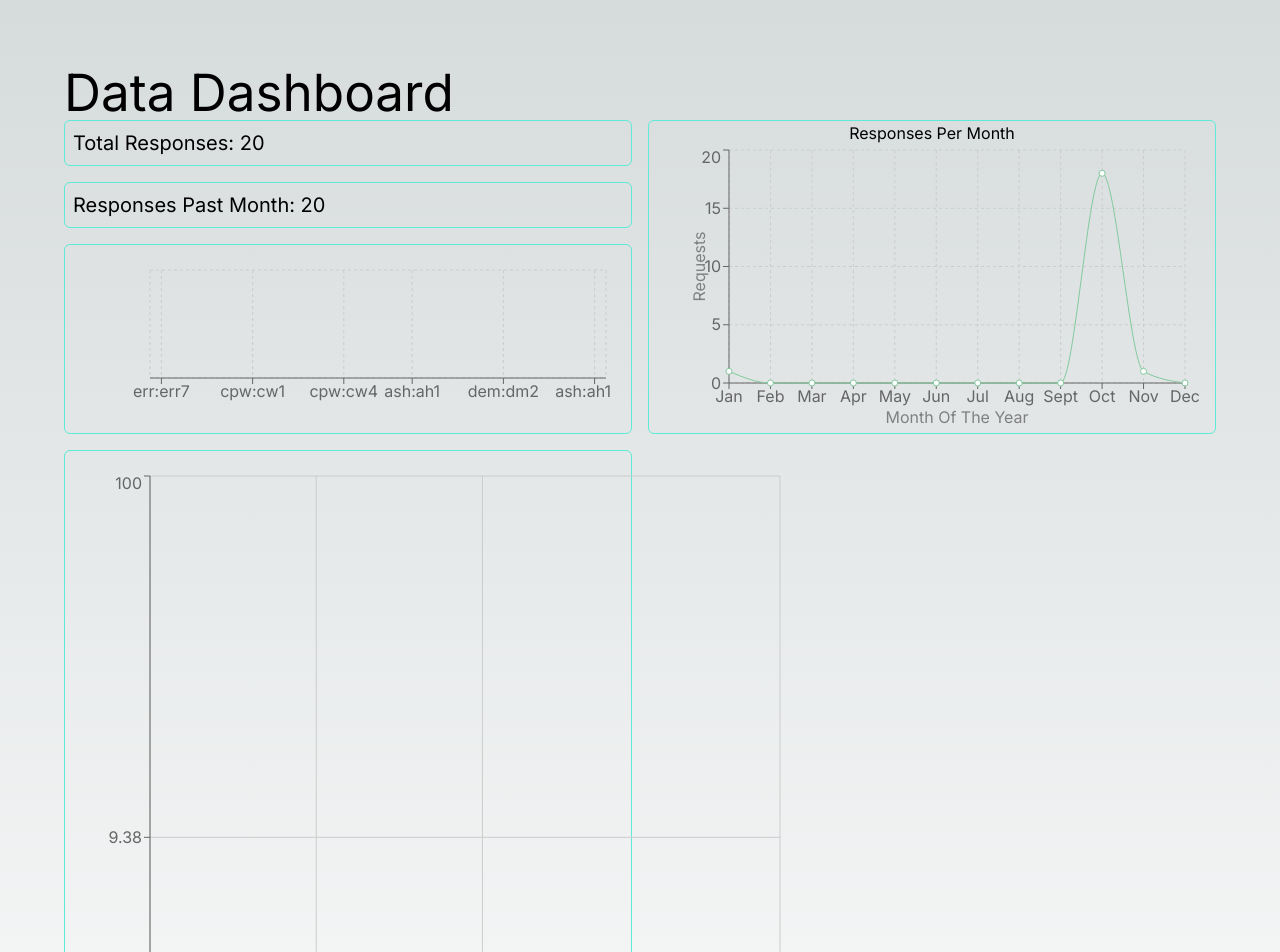
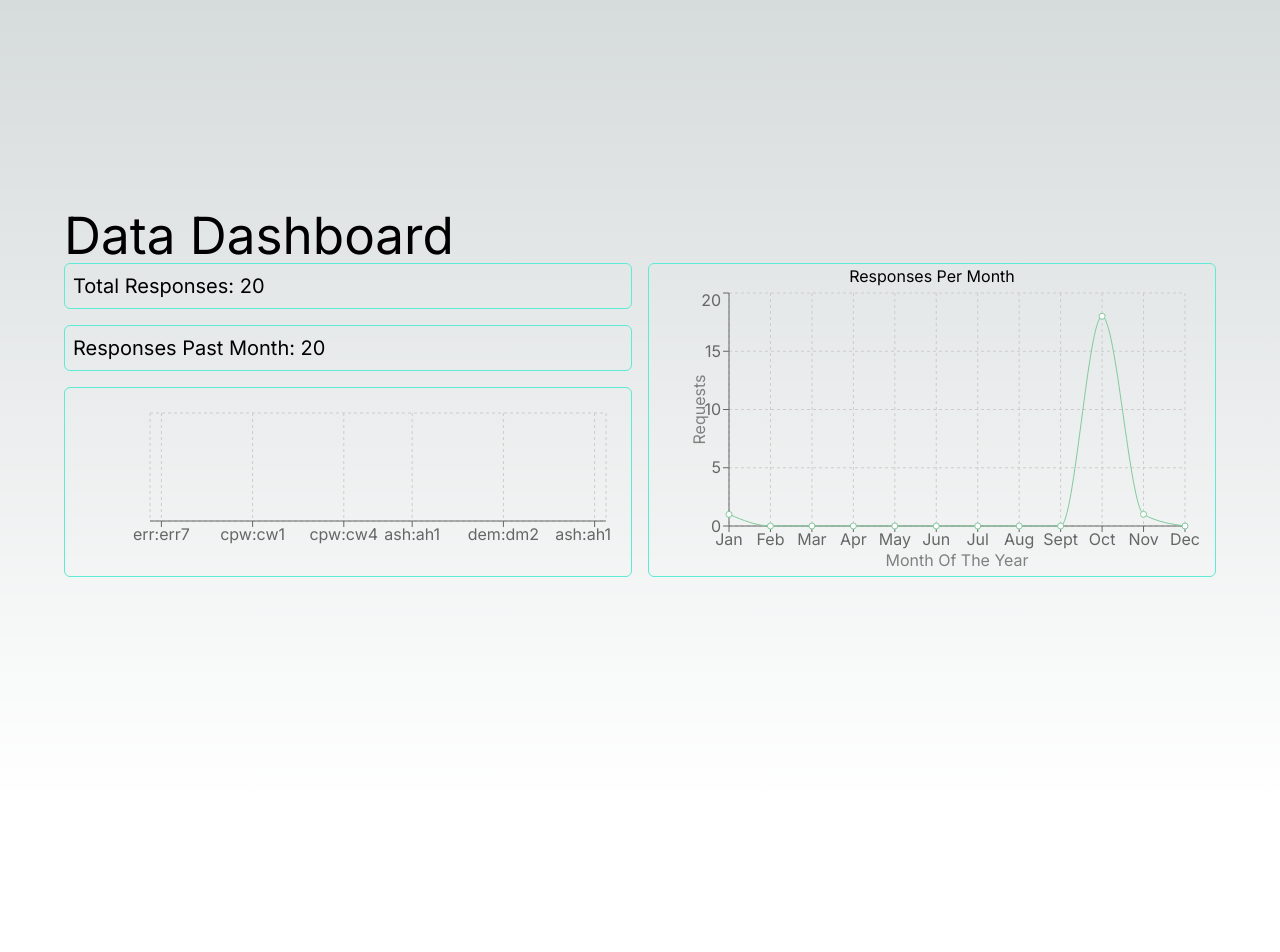
Before and after one commit to hcs-t4sg/eng-f23-community-response-works2, a Next.js app: page /dataDashboard in a window 1280 px wide. Shown: the top 952 px of the page. After the commit the page ends 800 px from the top, so only its background shows below. Built offline with nearby package versions, Linux system fonts and the light colour scheme.

Commit message:
resolving merge conflicts

```diff
--- a/src/app/dataDashboard/page.tsx
+++ b/src/app/dataDashboard/page.tsx
@@ -4,7 +4,6 @@ import React, { useEffect, useState } from 'react';
 import { request, requests_mock_response } from './requests';
 import RequestsPerMonth from './components/RequestsPerMonth';
 import RequestsByType from './components/RequestsByType';
-import RechartsScatter from './components/RechartsScatter';
 
 // Example function to show how an API might behave
 async function queryExampleAPI(querystring: string) {
@@ -88,12 +87,8 @@ function DataDashboard() {
         {/* Side bar chart ordered by size - Div for responses by crisis type */}
 
         {/* Responses by location will be given here */}
-        <div className='border border-teal-300 rounded-md row-span-2 col-span-2 p-5'>
-        {RechartsScatter({dashboardData})}
-        </div>
+        <div className=''></div>
       </div>
-      <div></div>
-
     </div>
   );
 }
```
Also changed, not shown: src/app/dataDashboard/components/RechartsScatter.tsx (+2 -46 lines).
